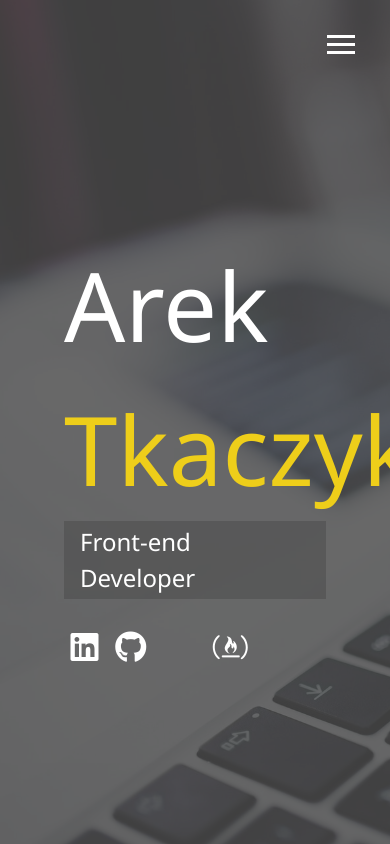
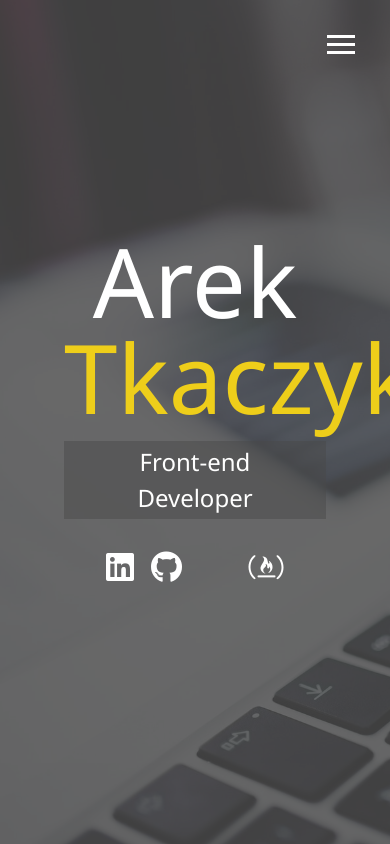
Before and after one commit to VNM90/portfolio, a website: page dist/index.html in a window 390 px wide. Drawn offline with Linux system fonts and the light colour scheme.

Commit message:
added media queries and made menu overlay responsive

```diff
--- a/scss/_config.scss
+++ b/scss/_config.scss
@@ -28,3 +28,26 @@ $background-opacity: 0.8;
     }
   }
 }
+
+// Mobile version, responsive
+
+@mixin mediaSm {
+  @media screen and (max-width: 500px) {
+    @content;
+  }
+}
+@mixin mediaMd {
+  @media screen and (max-width: 768px) {
+    @content;
+  }
+}
+@mixin mediaLa {
+  @media screen and (min-width: 769px) and (max-width: 1170px) {
+    @content;
+  }
+}
+@mixin mediaXl {
+  @media screen and (min-width: 1171px) {
+    @content;
+  }
+}
--- /dev/null
+++ b/scss/_mobile.scss
@@ -0,0 +1,55 @@
+// Width
+
+@include mediaXl {
+}
+// Width
+
+@include mediaLa {
+}
+// Width (max-width: 768px)
+
+@include mediaMd {
+  main {
+    align-items: center;
+    text-align: center;
+
+    .lg-heading {
+      line-height: 1;
+      margin-bottom: 1rem;
+    }
+  }
+  ul.menu-nav,
+  div.menu-branding {
+    float: none;
+    width: 100%;
+    min-height: 0;
+
+    &.show {
+      transform: translate3d(0, 0, 0);
+    }
+  }
+
+  .menu-nav {
+    height: 75 vh;
+    transform: translate3d(-100%, 0, 0);
+    font-size: 24px;
+  }
+
+  .menu-branding {
+    height: 25vh;
+    transform: translate3d(100%, 0, 0);
+
+    .portrait {
+      background: url("../img/portrait_small.jpg");
+      width: 150px;
+      height: 150px;
+    }
+  }
+}
+// Width (max-width: 500px)
+
+@include mediaSm {
+  main#home h1 {
+    margin-top: 10vh;
+  }
+}
--- a/scss/main.scss
+++ b/scss/main.scss
@@ -1,5 +1,6 @@
 @import "config";
 @import "menu";
+@import "mobile";
 
 * {
   box-sizing: border-box;
```
Also changed, not shown: dist/css/main.css, dist/img/portrait.jpg, dist/img/portrait_small.jpg.
